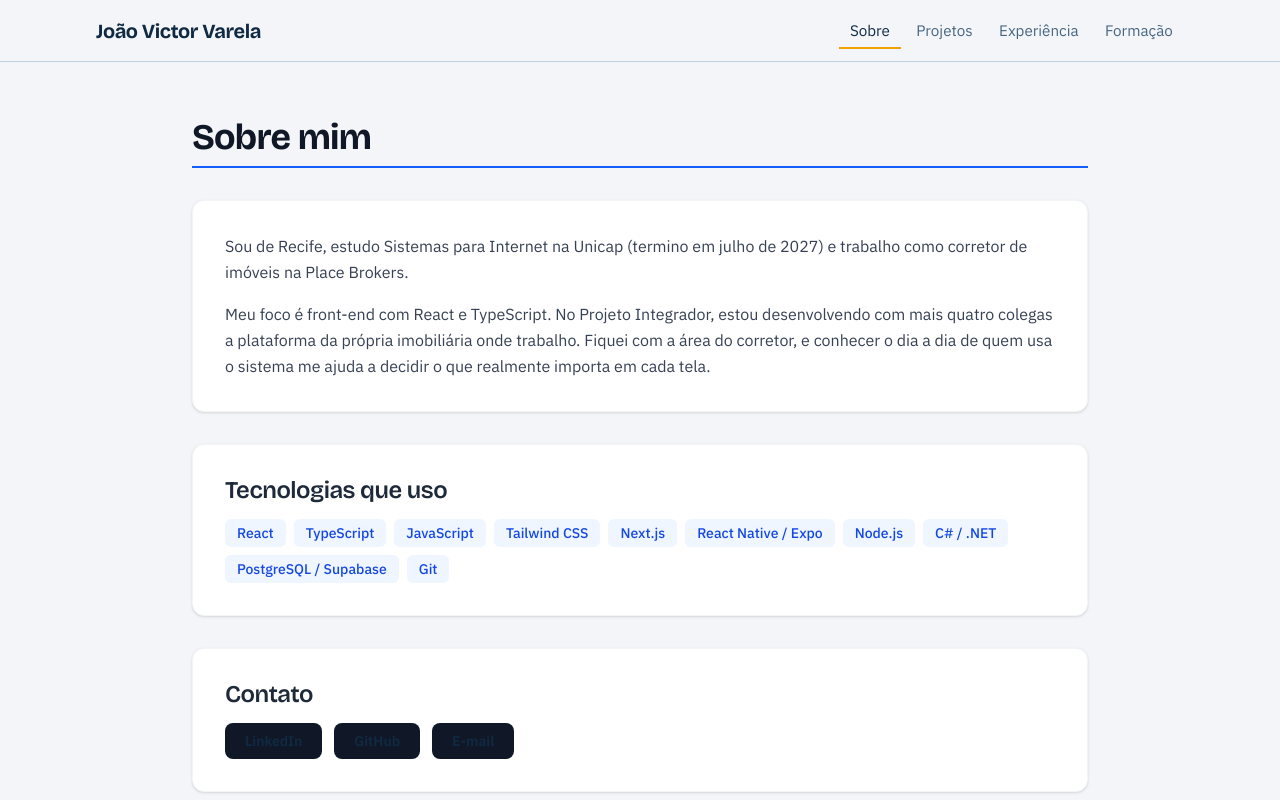
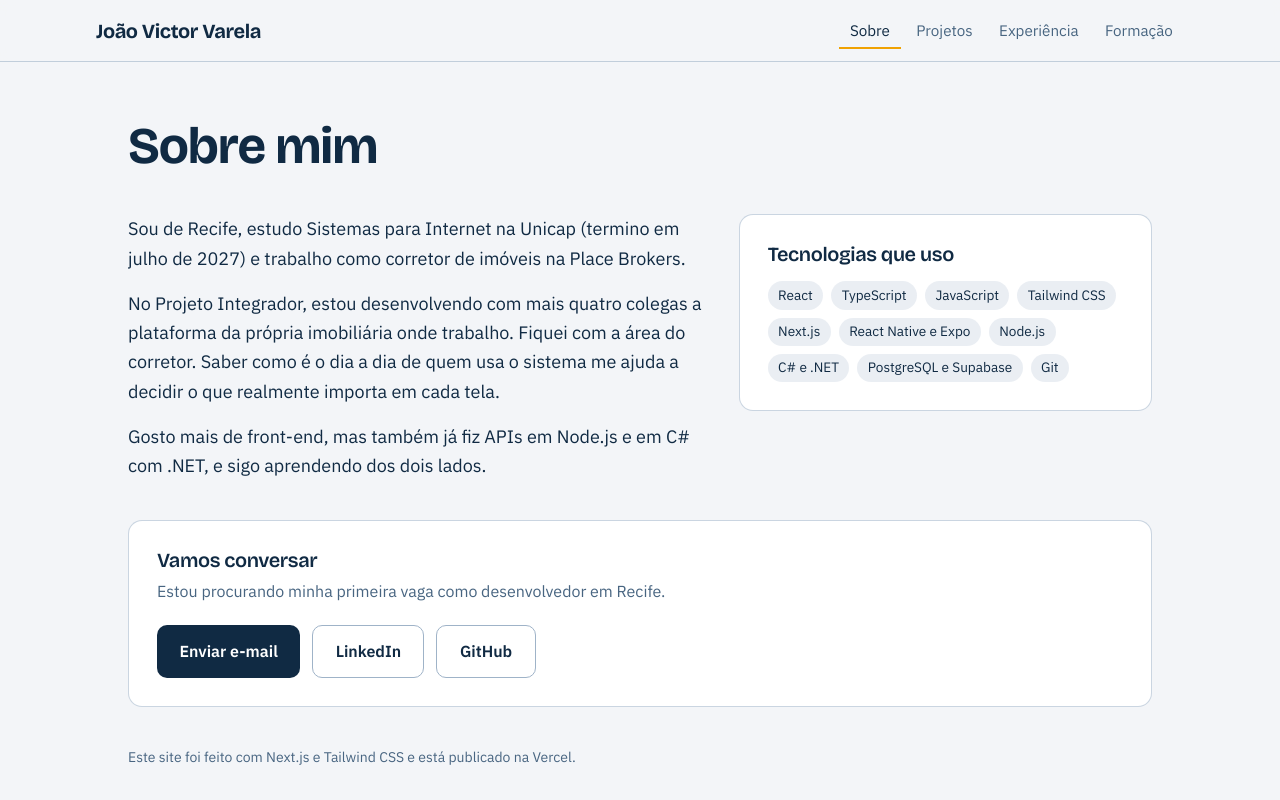
Before and after one commit to Jonqry/Portfolio, a Next.js app: page /sobre in a window 1280 px wide. Shown: the top 800 px of the page. Built offline with nearby package versions, Linux system fonts and the light colour scheme.

Commit message:
Add files via upload

```diff
--- a/app/sobre/page.js
+++ b/app/sobre/page.js
@@ -1,64 +1,56 @@
 const tecnologias = [
   'React', 'TypeScript', 'JavaScript', 'Tailwind CSS', 'Next.js',
-  'React Native / Expo', 'Node.js', 'C# / .NET', 'PostgreSQL / Supabase', 'Git',
-];
-
-const contatos = [
-  { label: 'LinkedIn', href: 'https://www.linkedin.com/in/joaovictorvarela' },
-  { label: 'GitHub', href: 'https://github.com/Jonqry' },
-  { label: 'E-mail', href: 'mailto:joaovictorvarela321@gmail.com' },
+  'React Native e Expo', 'Node.js', 'C# e .NET', 'PostgreSQL e Supabase', 'Git',
 ];
 
 export default function Sobre() {
   return (
-    <div className="max-w-4xl mx-auto space-y-8 animate-fade-in-up">
-      <h1 className="text-4xl font-bold text-gray-900 border-b-2 border-blue-600 pb-2">
-        Sobre mim
-      </h1>
+    <div className="pagina space-y-10">
+      <header>
+        <h1 className="titulo-pagina">Sobre mim</h1>
+      </header>
 
-      <div className="bg-white p-8 rounded-xl shadow-sm border border-gray-100 space-y-4">
-        <p className="text-gray-700 leading-relaxed">
+      <div className="grid md:grid-cols-[1.4fr_1fr] gap-8">
+        <div className="space-y-4 text-lg leading-relaxed">
+          <p>
             Sou de Recife, estudo Sistemas para Internet na Unicap (termino em julho de 2027) e
             trabalho como corretor de imóveis na Place Brokers.
           </p>
-        <p className="text-gray-700 leading-relaxed">
-          Meu foco é front-end com React e TypeScript. No Projeto Integrador, estou desenvolvendo
-          com mais quatro colegas a plataforma da própria imobiliária onde trabalho. Fiquei com a
-          área do corretor, e conhecer o dia a dia de quem usa o sistema me ajuda a decidir o que
-          realmente importa em cada tela.
+          <p>
+            No Projeto Integrador, estou desenvolvendo com mais quatro colegas a plataforma da própria
+            imobiliária onde trabalho. Fiquei com a área do corretor. Saber como é o dia a dia de quem
+            usa o sistema me ajuda a decidir o que realmente importa em cada tela.
+          </p>
+          <p>
+            Gosto mais de front-end, mas também já fiz APIs em Node.js e em C# com .NET, e sigo
+            aprendendo dos dois lados.
           </p>
         </div>
 
-      <div className="bg-white p-8 rounded-xl shadow-sm border border-gray-100">
-        <h2 className="text-2xl font-semibold mb-4 text-gray-800">Tecnologias que uso</h2>
-        <div className="flex flex-wrap gap-2">
+        <aside className="bloco h-fit">
+          <h2 className="text-xl font-semibold mb-4">Tecnologias que uso</h2>
+          <ul className="flex flex-wrap gap-2">
             {tecnologias.map((tec) => (
-            <span key={tec} className="text-sm font-medium px-3 py-1 bg-blue-50 text-blue-700 rounded-md">
-              {tec}
-            </span>
+              <li key={tec} className="etiqueta">{tec}</li>
             ))}
-        </div>
+          </ul>
+        </aside>
       </div>
 
-      <div className="bg-white p-8 rounded-xl shadow-sm border border-gray-100">
-        <h2 className="text-2xl font-semibold mb-4 text-gray-800">Contato</h2>
+      <section className="bloco">
+        <h2 className="text-xl font-semibold mb-2">Vamos conversar</h2>
+        <p className="text-[color:var(--tinta-suave)] mb-5">
+          Estou procurando minha primeira vaga como desenvolvedor em Recife.
+        </p>
         <div className="flex flex-wrap gap-3">
-          {contatos.map((c) => (
-            <a
-              key={c.label}
-              href={c.href}
-              target="_blank"
-              rel="noopener noreferrer"
-              className="bg-gray-900 text-white px-5 py-2 rounded-lg text-sm font-semibold hover:bg-gray-700 transition"
-            >
-              {c.label}
-            </a>
-          ))}
+          <a href="mailto:joaovictorvarela321@gmail.com" className="botao botao-principal">Enviar e-mail</a>
+          <a href="https://www.linkedin.com/in/joaovictorvarela" target="_blank" rel="noopener noreferrer" className="botao botao-linha">LinkedIn</a>
+          <a href="https://github.com/Jonqry" target="_blank" rel="noopener noreferrer" className="botao botao-linha">GitHub</a>
         </div>
-      </div>
+      </section>
 
-      <p className="text-sm text-gray-500">
-        Este site foi feito com Next.js (App Router) e Tailwind CSS e está publicado na Vercel.
+      <p className="text-sm text-[color:var(--tinta-suave)]">
+        Este site foi feito com Next.js e Tailwind CSS e está publicado na Vercel.
       </p>
     </div>
   );
```
Lines whose indentation alone changed are shown as unchanged.
